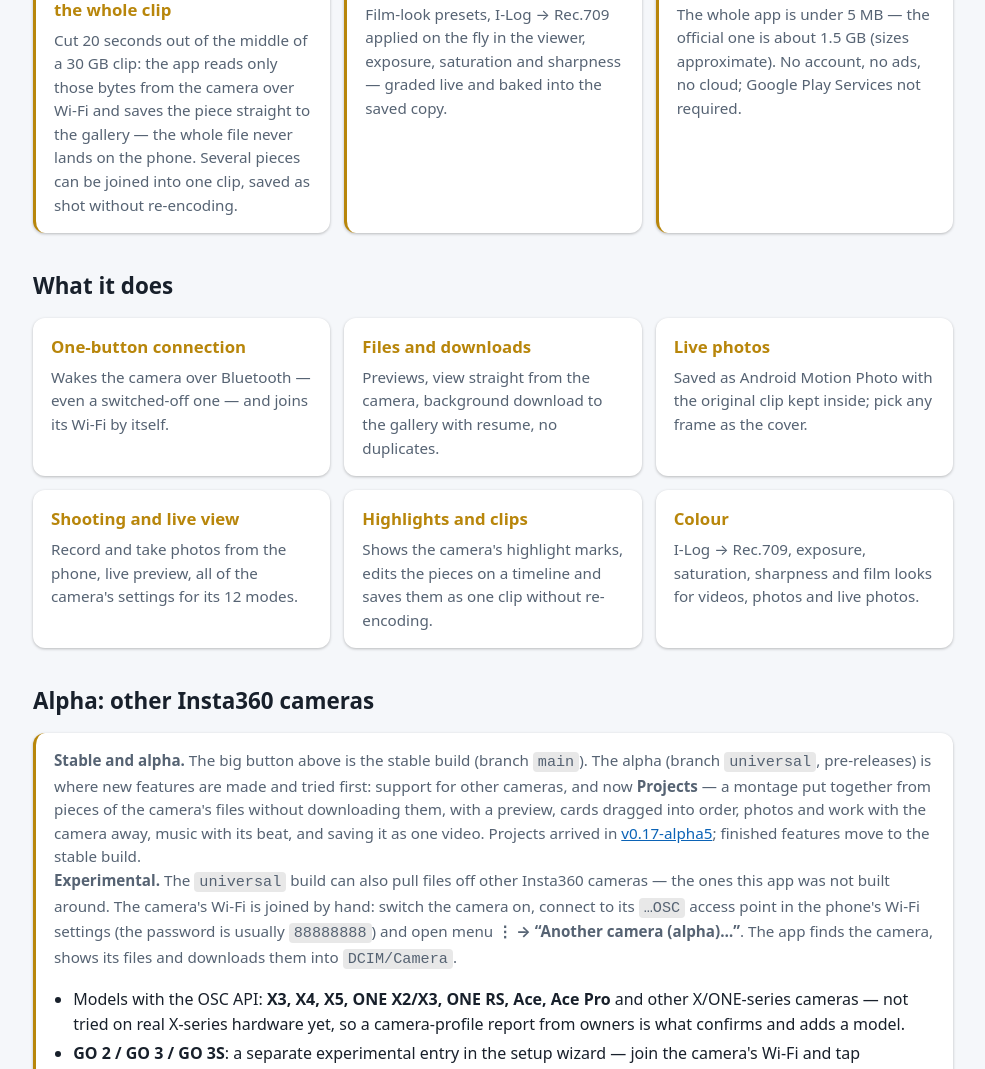
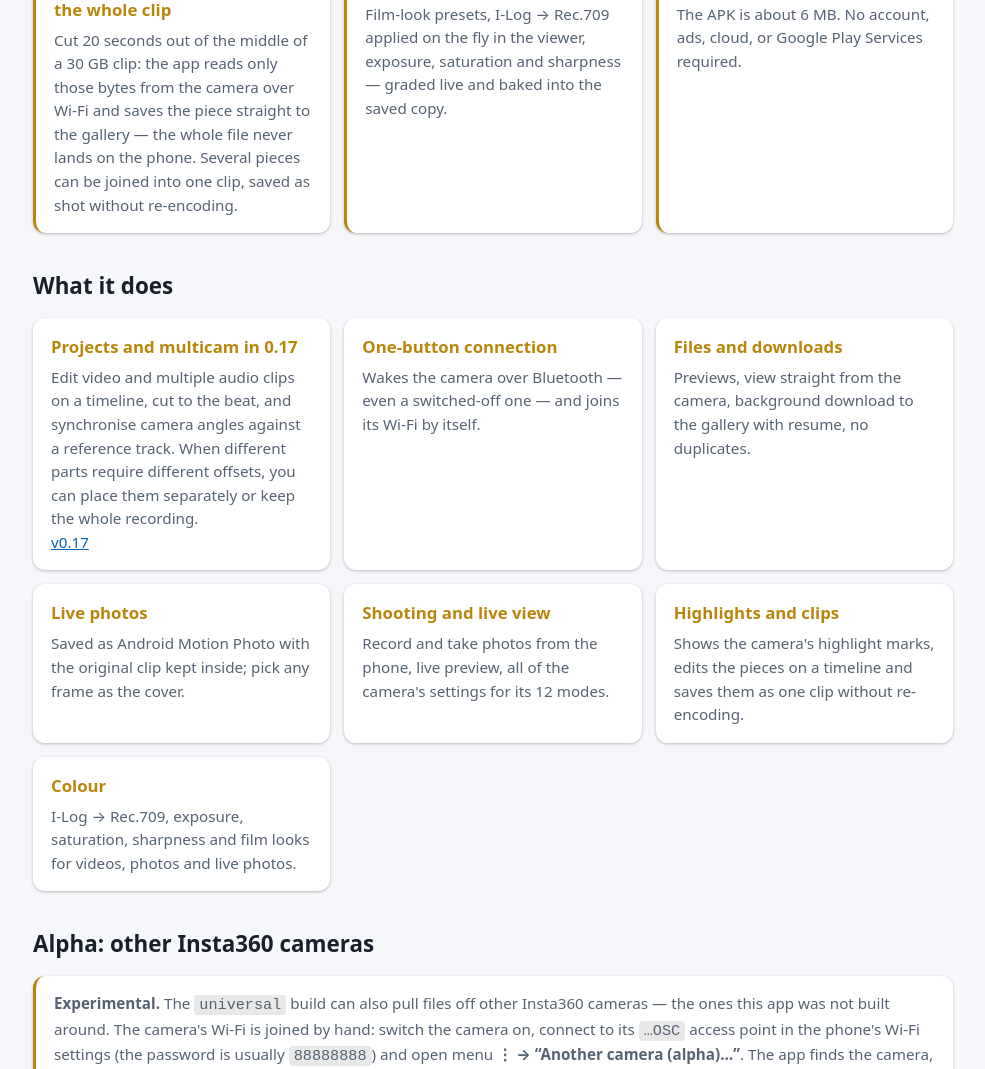
Before and after one commit to akonstster/go-ultra-transfer, a plain HTML site: page docs/index.html in a window 1280 px wide. Shown: the part 410-1479 px from the top of the page, without its empty margins (147-1132 px from the left). Drawn offline with Linux system fonts and the light colour scheme.

Commit message:
Publish v0.17 notes on GitHub Pages

```diff
--- a/docs/index.html
+++ b/docs/index.html
@@ -4,7 +4,7 @@
 <meta charset="utf-8">
 <meta name="viewport" content="width=device-width, initial-scale=1">
 <title>GO Ultra Transfer — Android app for the Insta360 GO Ultra</title>
-<meta name="description" content="Open-source Android app for the Insta360 GO Ultra: wakes the camera over Bluetooth, downloads files, cuts clips without downloading them whole, film-look colour on the fly. Under 5 MB — no account, no ads, no cloud. An experimental alpha can also pull files off other Insta360 cameras (X3/X4/X5, ONE, Ace).">
+<meta name="description" content="Open-source Android app for the Insta360 GO Ultra. Connect over Bluetooth, download files, edit clips, and synchronise multicam projects by sound. No account, ads, or cloud.">
 <meta name="theme-color" content="#2B3A4E">
 <style>
   :root { --bg:#0f141b; --card:#18202b; --text:#e8edf3; --muted:#9aa7b6; --accent:#f2c94c; --link:#7cc4ff; }
@@ -84,14 +84,20 @@
     </div>
     <div class="card">
       <h3 data-l="en">Tiny next to the official app</h3><h3 data-l="ru">Крошечный рядом с официальным</h3>
-      <p data-l="en">The whole app is under 5 MB — the official one is about 1.5 GB (sizes approximate). No account, no ads, no cloud; Google Play Services not required.</p>
-      <p data-l="ru">Всё приложение — меньше 5 МБ, у официального — примерно 1,5 ГБ (цифры примерные). Без аккаунта, рекламы и облака; сервисы Google не нужны.</p>
+      <p data-l="en">The APK is about 6 MB. No account, ads, cloud, or Google Play Services required.</p>
+      <p data-l="ru">APK занимает около 6 МБ. Без аккаунта, рекламы, облака и сервисов Google Play.</p>
     </div>
   </div>
 
   <h2 data-l="en">What it does</h2>
   <h2 data-l="ru">Что умеет</h2>
   <div class="grid">
+    <div class="card">
+      <h3 data-l="en">Projects and multicam in 0.17</h3><h3 data-l="ru">Проекты и мультикам в 0.17</h3>
+      <p data-l="en">Edit video and multiple audio clips on a timeline, cut to the beat, and synchronise camera angles against a reference track. When different parts require different offsets, you can place them separately or keep the whole recording.</p>
+      <p data-l="ru">Монтируйте видео и несколько аудиоклипов на таймлайне, режьте по биту и синхронизируйте ракурсы с основным звуком. Если разным участкам нужны разные сдвиги, можно расставить их отдельно или сохранить запись целиком.</p>
+      <p><a href="https://github.com/akonstster/go-ultra-transfer/releases/tag/v0.17">v0.17</a></p>
+    </div>
     <div class="card">
       <h3 data-l="en">One-button connection</h3><h3 data-l="ru">Подключение одной кнопкой</h3>
       <p data-l="en">Wakes the camera over Bluetooth — even a switched-off one — and joins its Wi-Fi by itself.</p>
@@ -127,18 +133,6 @@
   <h2 data-l="en">Alpha: other Insta360 cameras</h2>
   <h2 data-l="ru">Альфа: другие камеры Insta360</h2>
   <div class="card alpha">
-    <p data-l="en"><strong>Stable and alpha.</strong> The big button above is the stable build (branch
-      <code>main</code>). The alpha (branch <code>universal</code>, pre-releases) is where new features are made and
-      tried first: support for other cameras, and now <strong>Projects</strong> — a montage put together from pieces of
-      the camera's files without downloading them, with a preview, cards dragged into order, photos and work with the
-      camera away, music with its beat, and saving it as one video. Projects arrived in
-      <a href="https://github.com/akonstster/go-ultra-transfer/releases/tag/v0.17-alpha5">v0.17-alpha5</a>; finished features move to the stable build.</p>
-    <p data-l="ru"><strong>Стабильная и альфа.</strong> Большая кнопка выше — стабильная сборка (ветка
-      <code>main</code>). Альфа (ветка <code>universal</code>, pre-release) — то место, где новое делается и
-      проверяется первым: поддержка других камер, а теперь и <strong>Проекты</strong> — монтаж из кусков файлов камеры
-      без их скачивания, с предпросмотром, перетаскиванием карточек, фото, музыкой с битом, работой без камеры и сохранением в одно
-      видео. Проекты вышли в <a href="https://github.com/akonstster/go-ultra-transfer/releases/tag/v0.17-alpha5">v0.17-alpha5</a>;
-      готовое переходит в стабильную сборку.</p>
     <p data-l="en"><strong>Experimental.</strong> The <code>universal</code> build can also pull files off other
       Insta360 cameras — the ones this app was not built around. The camera's Wi-Fi is joined by hand: switch the camera
       on, connect to its <code>…OSC</code> access point in the phone's Wi-Fi settings (the password is usually
```
